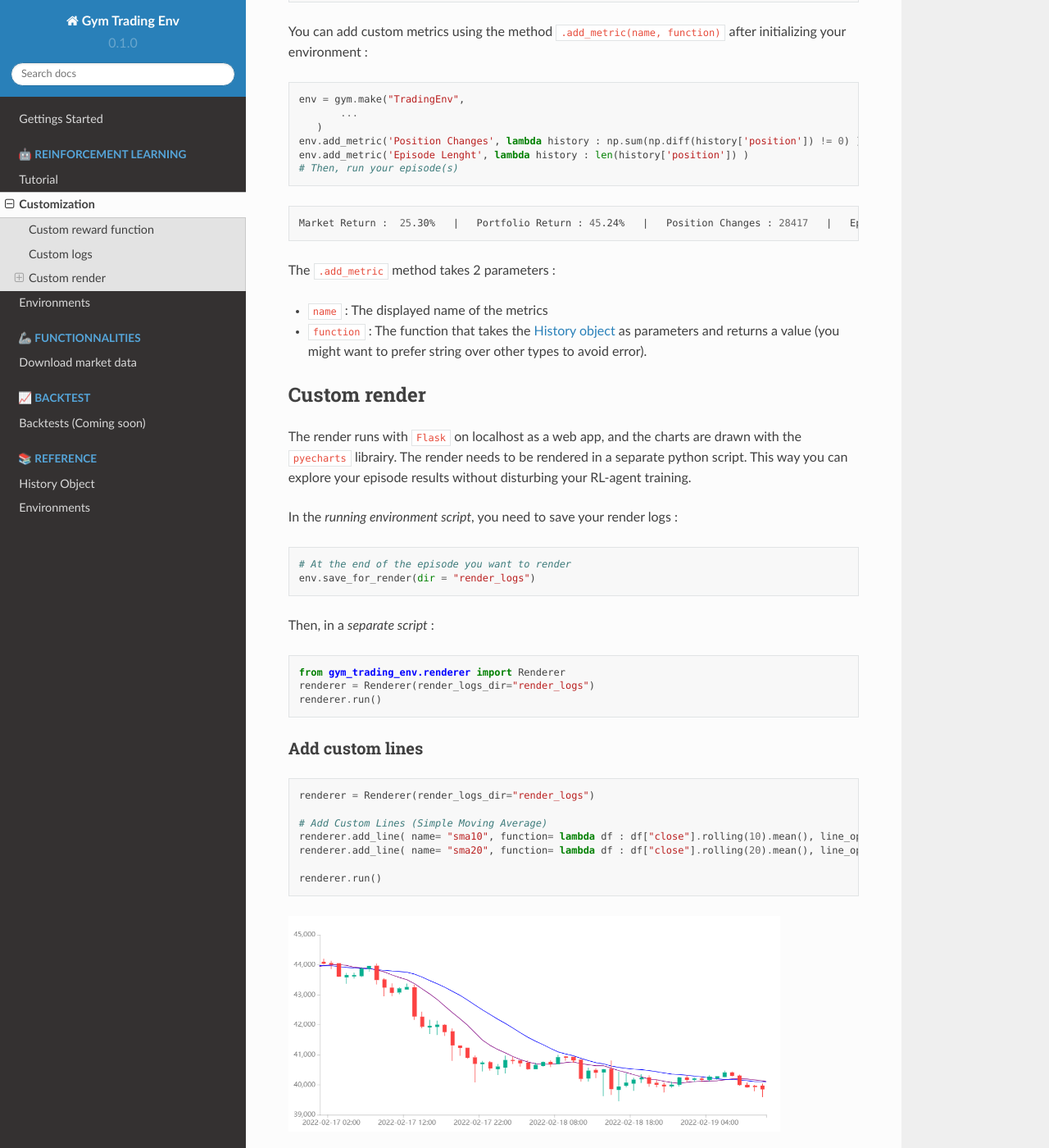
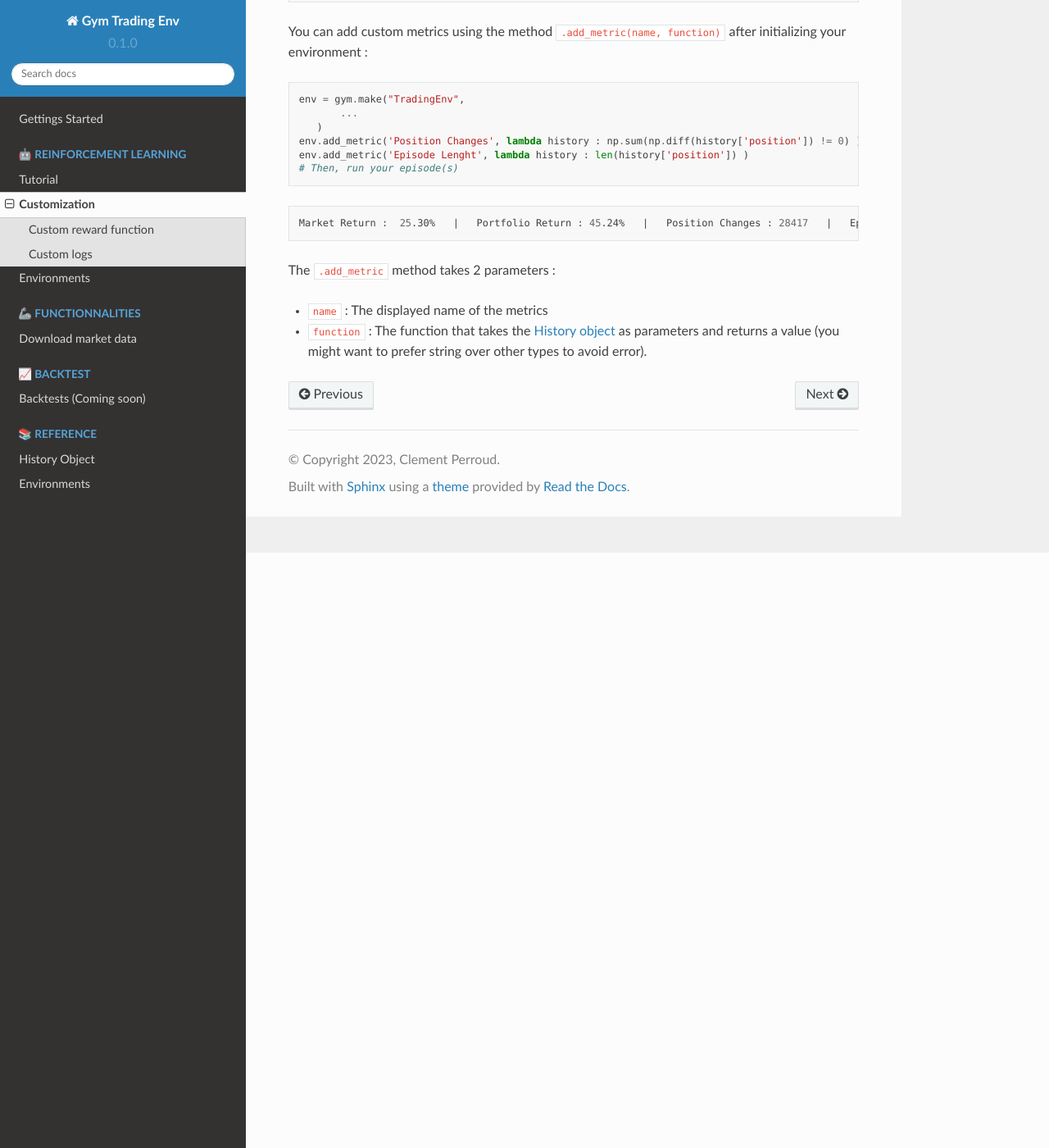
Before and after one commit to ClementPerroud/Gym-Trading-Env, a Sphinx documentation site: the page built from docs/source/customization.rst, in a window 1280 px wide and 1400 px high, scrolled down 726 px. Shown: the whole window at 82% size. Built offline with Sphinx 7.4.7 and the Read the Docs theme 2.0.0, drawn with Linux system fonts in a browser that asks for light colours; pages that are not in the unit, such as notebooks, are missing from menus; some of the changed text lies outside the part shown.

Commit message:
Update customization.rst

```diff
--- a/docs/source/customization.rst
+++ b/docs/source/customization.rst
@@ -48,77 +48,3 @@ The ``.add_metric`` method takes 2 parameters :
 * ``name`` : The displayed name of the metrics
 
 * ``function`` : The function that takes the `History object <https://gym-trading-env.readthedocs.io/en/latest/history.html>`_ as parameters and returns a value (you might want to prefer string over other types to avoid error).
-
-
-Custom render
--------------
-
-The render runs with ``Flask`` on localhost as a web app, and the charts are drawn with the ``pyecharts`` librairy. The render needs to be rendered in a separate python script. This way you can explore your episode results without disturbing your RL-agent training.
-
-In the *running environment script*, you need to save your render logs :
-
-.. code-block:: python
-
-  # At the end of the episode you want to render
-  env.save_for_render(dir = "render_logs")
-
-Then, in a *separate script* :
-
-.. code-block:: python
-
-  from gym_trading_env.renderer import Renderer
-  renderer = Renderer(render_logs_dir="render_logs")
-  renderer.run()
-
-Add custom lines
-^^^^^^^^^^^^^^^^
-
-.. code-block:: python
-
-  renderer = Renderer(render_logs_dir="render_logs")
-
-  # Add Custom Lines (Simple Moving Average)
-  renderer.add_line( name= "sma10", function= lambda df : df["close"].rolling(10).mean(), line_options ={"width" : 1, "color": "purple"})
-  renderer.add_line( name= "sma20", function= lambda df : df["close"].rolling(20).mean(), line_options ={"width" : 1, "color": "blue"})
-
-  renderer.run()
-
-.. image:: images/custom_lines.PNG
-  :width: 600
-  :alt: Alternative text
-
-Add custom lines with ``.add_line(name, function, line_options)`` that takes following parameters :
-
-* ``name`` : The name of the line.
-* ``function`` : The function takes the `History object <https://gym-trading-env.readthedocs.io/en/latest/history.html>`_ (converted into a DataFrame because performance does not really matter anymore during renders) of the episode as a parameter and needs to return a Series, 1-D array, or list of the lenght of the DataFrame.
-* ``line_options`` *(optional)* : A Dict object that can have keys ``color``(str) and ``width``(int) to control the appearance of the plot.
-
-
-
-Add custom metrics
-^^^^^^^^^^^^^^^^
-
-.. code-block:: python
-
-  renderer = Renderer(render_logs_dir="render_logs")
-
-  # Add Custom Metrics (Annualized metrics)
-  renderer.add_metric(
-      name = "Annual Market Return",
-      function = lambda df : f"{ ((df['close'].iloc[-1] / df['close'].iloc[0])**(pd.Timedelta(days=365)/(df.index.values[-1] - df.index.values[0]))-1)*100:0.2f}%"
-  )
-  renderer.add_metric(
-          name = "Annual Portfolio Return",
-          function = lambda df : f"{((df['portfolio_valuation'].iloc[-1] / df['portfolio_valuation'].iloc[0])**(pd.Timedelta(days=365)/(df.index.values[-1] - df.index.values[0]))-1)*100:0.2f}%"
-  )
-
-  renderer.run()
-
-.. image:: images/custom_metrics.PNG
-  :width: 300
-  :alt: Alternative text
-
-Add custom metrics with ``.add_metric(name, function)`` that takes following parameters :
-
-* ``name`` : The name of the metrics.
-* ``function`` : The function takes the History object (converted into a DataFrame) of the episode as a parameter and needs to return a string.
```
